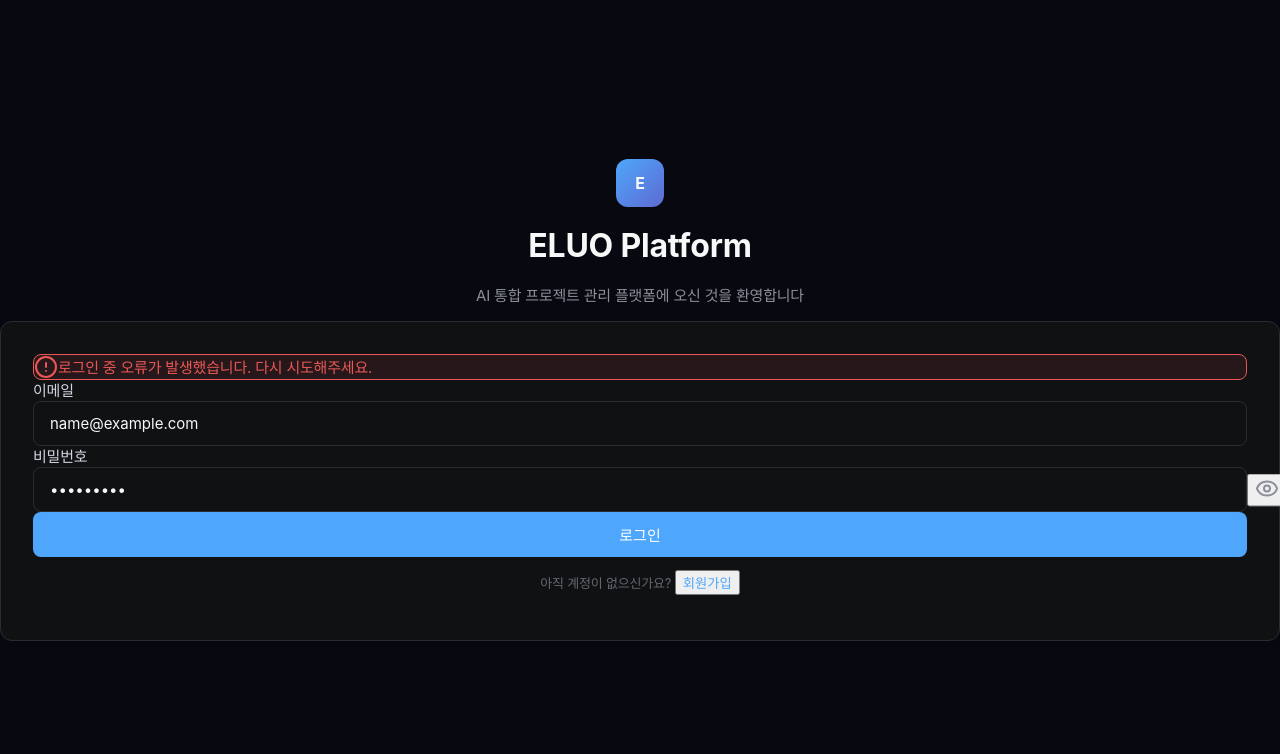
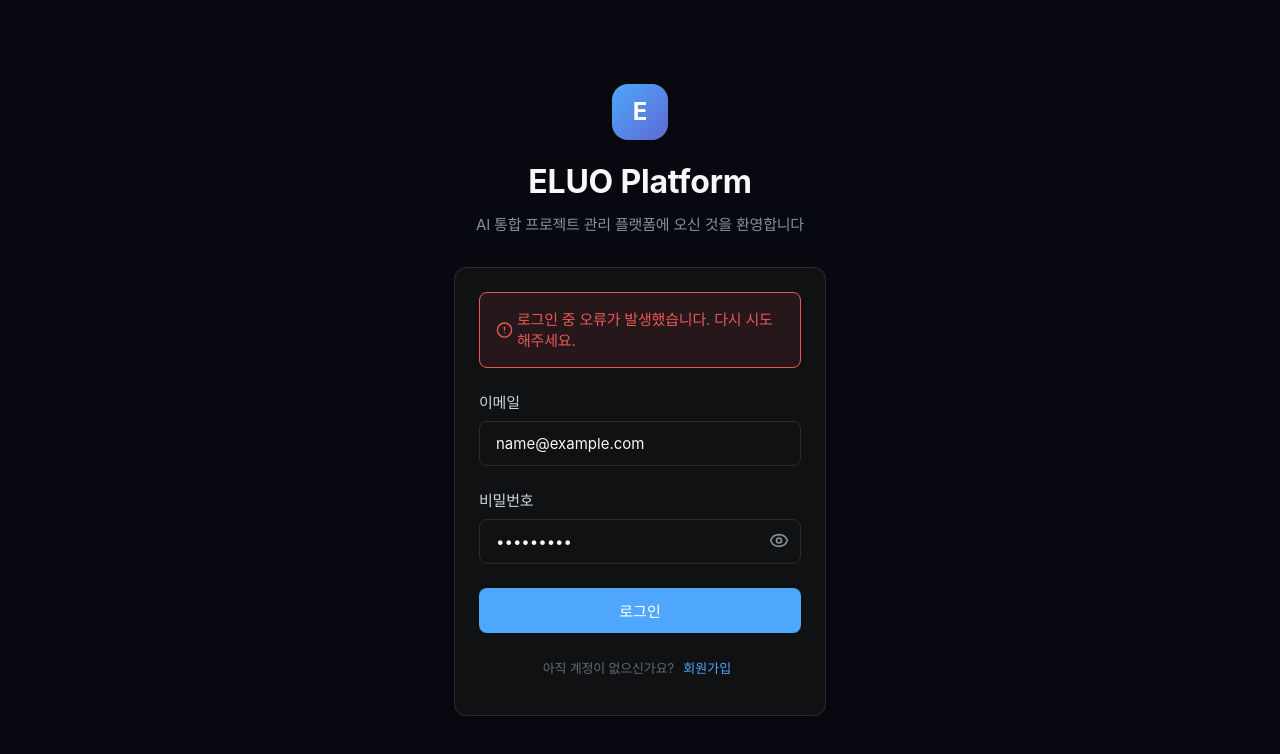
Before and after one commit to Donggull/ea_plan_04, a React (Vite) app: page /login in a window 1280 px wide. Both pictures are taken after typing "name@example.com", "Sample123" into the empty fields and a click on the button "로그인". Shown: the top 754 px of the page. Built offline with nearby package versions, Linux system fonts and the light colour scheme; no server answers.

Commit message:
feat: 로그인 페이지 Linear 디자인 시스템 완전 적용

```diff
--- a/src/index.css
+++ b/src/index.css
@@ -233,3 +233,20 @@ body {
   margin: 0 auto;
   padding: 0 var(--linear-spacing-lg);
 }
+
+/* Animations */
+@keyframes spin {
+  from {
+    transform: rotate(0deg);
+  }
+  to {
+    transform: rotate(360deg);
+  }
+}
+
+/* Responsive Design */
+@media (max-width: 640px) {
+  .linear-container {
+    padding: 0 var(--linear-spacing-md);
+  }
+}
--- a/src/pages/LoginPage.tsx
+++ b/src/pages/LoginPage.tsx
@@ -55,25 +55,38 @@ export function LoginPage() {
       className="min-h-screen flex items-center justify-center"
       style={{
         background: 'var(--linear-bg-primary)',
-        fontFamily: 'var(--linear-font-primary)'
+        fontFamily: 'var(--linear-font-primary)',
+        padding: 'var(--linear-spacing-lg)'
       }}
     >
-      <div className="w-full max-w-md">
+      <div
+        className="linear-container w-full"
+        style={{
+          maxWidth: '420px'
+        }}
+      >
         {/* Header */}
-        <div className="text-center mb-8">
+        <div
+          className="text-center"
+          style={{
+            marginBottom: 'var(--linear-spacing-xl)'
+          }}
+        >
           <div
-            className="flex items-center justify-center mb-6"
+            className="flex items-center justify-center"
             style={{
-              width: '48px',
-              height: '48px',
+              width: '56px',
+              height: '56px',
               background: 'linear-gradient(135deg, var(--linear-accent-blue), var(--linear-accent-indigo))',
-              borderRadius: 'var(--linear-radius-lg)',
-              margin: '0 auto'
+              borderRadius: 'var(--linear-radius-xl)',
+              margin: '0 auto',
+              marginBottom: 'var(--linear-spacing-lg)'
             }}
           >
             <span
-              className="text-2xl font-bold text-white"
+              className="linear-title-3"
               style={{
+                color: 'white',
                 fontFamily: 'var(--linear-font-primary)',
                 fontWeight: '680'
               }}
@@ -83,10 +96,11 @@ export function LoginPage() {
           </div>
 
           <h1
-            className="linear-title-4 mb-2"
+            className="linear-title-4"
             style={{
               color: 'var(--linear-text-primary)',
-              textAlign: 'center'
+              textAlign: 'center',
+              marginBottom: 'var(--linear-spacing-sm)'
             }}
           >
             ELUO Platform
@@ -104,27 +118,25 @@ export function LoginPage() {
         </div>
 
         {/* Login Form */}
-        <div
-          className="linear-card"
-          style={{
-            background: 'var(--linear-bg-secondary)',
-            border: '1px solid var(--linear-border-primary)',
-            borderRadius: 'var(--linear-radius-lg)',
-            padding: 'var(--linear-spacing-xl)'
-          }}
-        >
+        <div className="linear-card">
           {error && (
             <div
-              className="flex items-center p-4 mb-6 rounded-lg"
+              className="flex items-center"
               style={{
                 background: 'rgba(235, 87, 87, 0.1)',
                 border: '1px solid var(--linear-accent-red)',
-                borderRadius: 'var(--linear-radius-md)'
+                borderRadius: 'var(--linear-radius-md)',
+                padding: 'var(--linear-spacing-md)',
+                marginBottom: 'var(--linear-spacing-lg)'
               }}
             >
               <AlertCircle
-                className="w-5 h-5 mr-3"
-                style={{ color: 'var(--linear-accent-red)' }}
+                style={{
+                  color: 'var(--linear-accent-red)',
+                  width: '20px',
+                  height: '20px',
+                  marginRight: 'var(--linear-spacing-xs)'
+                }}
               />
               <span
                 className="linear-text-regular"
@@ -135,15 +147,24 @@ export function LoginPage() {
             </div>
           )}
 
-          <form onSubmit={handleSubmit} className="space-y-6">
+          <form
+            onSubmit={handleSubmit}
+            style={{
+              display: 'flex',
+              flexDirection: 'column',
+              gap: 'var(--linear-spacing-lg)'
+            }}
+          >
             {/* Email Field */}
             <div>
               <label
                 htmlFor="email"
-                className="block linear-text-regular mb-2"
+                className="linear-text-regular"
                 style={{
+                  display: 'block',
                   color: 'var(--linear-text-secondary)',
-                  fontWeight: '510'
+                  fontWeight: '510',
+                  marginBottom: 'var(--linear-spacing-sm)'
                 }}
               >
                 이메일
@@ -164,21 +185,26 @@ export function LoginPage() {
             <div>
               <label
                 htmlFor="password"
-                className="block linear-text-regular mb-2"
+                className="linear-text-regular"
                 style={{
+                  display: 'block',
                   color: 'var(--linear-text-secondary)',
-                  fontWeight: '510'
+                  fontWeight: '510',
+                  marginBottom: 'var(--linear-spacing-sm)'
                 }}
               >
                 비밀번호
               </label>
-              <div className="relative">
+              <div style={{ position: 'relative' }}>
                 <input
                   id="password"
                   type={showPassword ? 'text' : 'password'}
                   value={password}
                   onChange={(e) => setPassword(e.target.value)}
-                  className="linear-input pr-12"
+                  className="linear-input"
+                  style={{
+                    paddingRight: '48px'
+                  }}
                   placeholder="비밀번호를 입력하세요"
                   required
                   disabled={isSubmitting}
@@ -186,16 +212,25 @@ export function LoginPage() {
                 <button
                   type="button"
                   onClick={() => setShowPassword(!showPassword)}
-                  className="absolute right-3 top-1/2 transform -translate-y-1/2 text-gray-400 hover:text-gray-600 transition-colors"
                   disabled={isSubmitting}
                   style={{
-                    color: 'var(--linear-text-tertiary)'
+                    position: 'absolute',
+                    right: 'var(--linear-spacing-xs)',
+                    top: '50%',
+                    transform: 'translateY(-50%)',
+                    background: 'transparent',
+                    border: 'none',
+                    color: 'var(--linear-text-tertiary)',
+                    cursor: isSubmitting ? 'not-allowed' : 'pointer',
+                    padding: 'var(--linear-spacing-sm)',
+                    borderRadius: 'var(--linear-radius-sm)',
+                    transition: 'color var(--linear-animation-fast) var(--linear-ease-out)'
                   }}
                 >
                   {showPassword ? (
-                    <EyeOff className="w-5 h-5" />
+                    <EyeOff style={{ width: '20px', height: '20px' }} />
                   ) : (
-                    <Eye className="w-5 h-5" />
+                    <Eye style={{ width: '20px', height: '20px' }} />
                   )}
                 </button>
               </div>
@@ -205,19 +240,31 @@ export function LoginPage() {
             <button
               type="submit"
               disabled={isSubmitting || loading}
-              className="linear-button-primary w-full"
+              className="linear-button-primary"
               style={{
                 opacity: isSubmitting || loading ? 0.6 : 1,
-                cursor: isSubmitting || loading ? 'not-allowed' : 'pointer'
+                cursor: isSubmitting || loading ? 'not-allowed' : 'pointer',
+                width: '100%'
               }}
             >
               {isSubmitting || loading ? (
-                <div className="flex items-center justify-center">
+                <div
+                  style={{
+                    display: 'flex',
+                    alignItems: 'center',
+                    justifyContent: 'center',
+                    gap: 'var(--linear-spacing-sm)'
+                  }}
+                >
                   <div
-                    className="animate-spin rounded-full h-4 w-4 border-2 border-transparent mr-2"
                     style={{
-                      borderTopColor: 'white',
-                      borderRightColor: 'white'
+                      width: '16px',
+                      height: '16px',
+                      border: '2px solid transparent',
+                      borderTop: '2px solid white',
+                      borderRight: '2px solid white',
+                      borderRadius: '50%',
+                      animation: 'spin 1s linear infinite'
                     }}
                   ></div>
                   로그인 중...
@@ -229,7 +276,12 @@ export function LoginPage() {
           </form>
 
           {/* Additional Info */}
-          <div className="mt-6 text-center">
+          <div
+            style={{
+              textAlign: 'center',
+              marginTop: 'var(--linear-spacing-lg)'
+            }}
+          >
             <p
               className="linear-text-small"
               style={{
@@ -238,10 +290,22 @@ export function LoginPage() {
             >
               아직 계정이 없으신가요?{' '}
               <button
-                className="font-medium hover:underline"
                 style={{
+                  background: 'transparent',
+                  border: 'none',
                   color: 'var(--linear-accent-blue)',
-                  fontWeight: '510'
+                  fontWeight: '510',
+                  cursor: 'pointer',
+                  textDecoration: 'none',
+                  fontFamily: 'var(--linear-font-primary)',
+                  fontSize: 'inherit',
+                  transition: 'all var(--linear-animation-fast) var(--linear-ease-out)'
+                }}
+                onMouseEnter={(e) => {
+                  (e.target as HTMLElement).style.textDecoration = 'underline'
+                }}
+                onMouseLeave={(e) => {
+                  (e.target as HTMLElement).style.textDecoration = 'none'
                 }}
               >
                 회원가입
```
